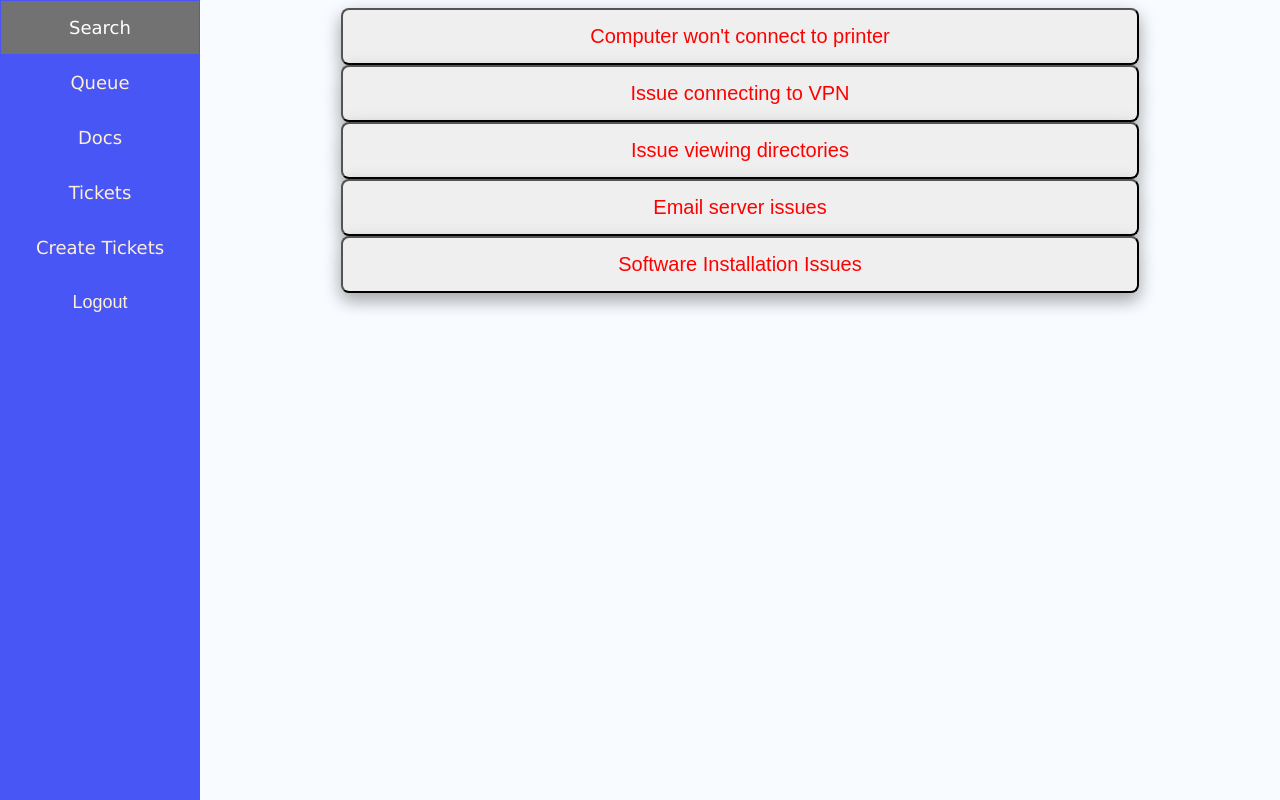
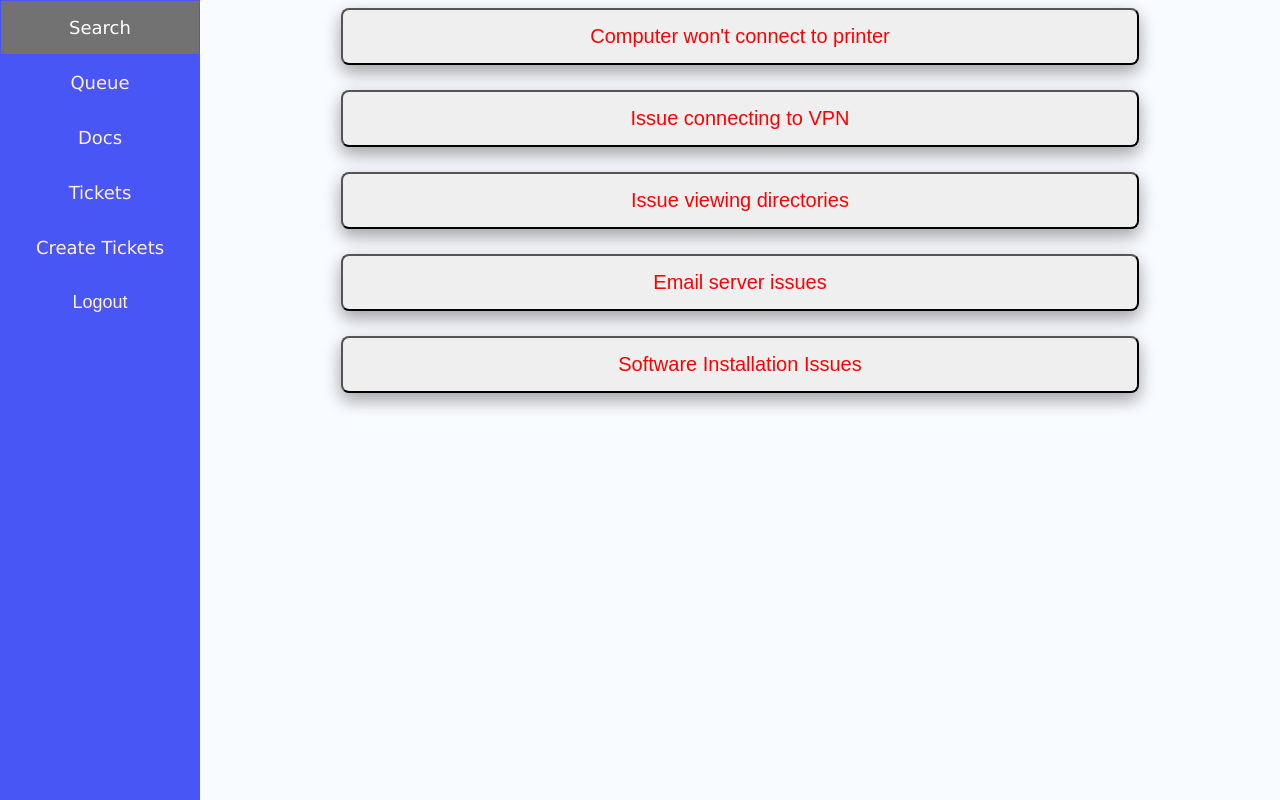
Before and after one commit to karis-plath/cosyCOSB, a PHP site: page /docs.php in a window 1280 px wide. Run offline with PHP 8.4, Linux system fonts and the light colour scheme; a user stored in the database is signed in; data comes from the database, SQL or seed files in the repository.

Commit message:
Update style.css

```diff
--- a/style.css
+++ b/style.css
@@ -215,6 +215,7 @@ html {
   padding-left: 200px;
   font-size: 1px;
   text-align: center;
+  padding-bottom: 25px;
 }
 
 /* docs page */
```
